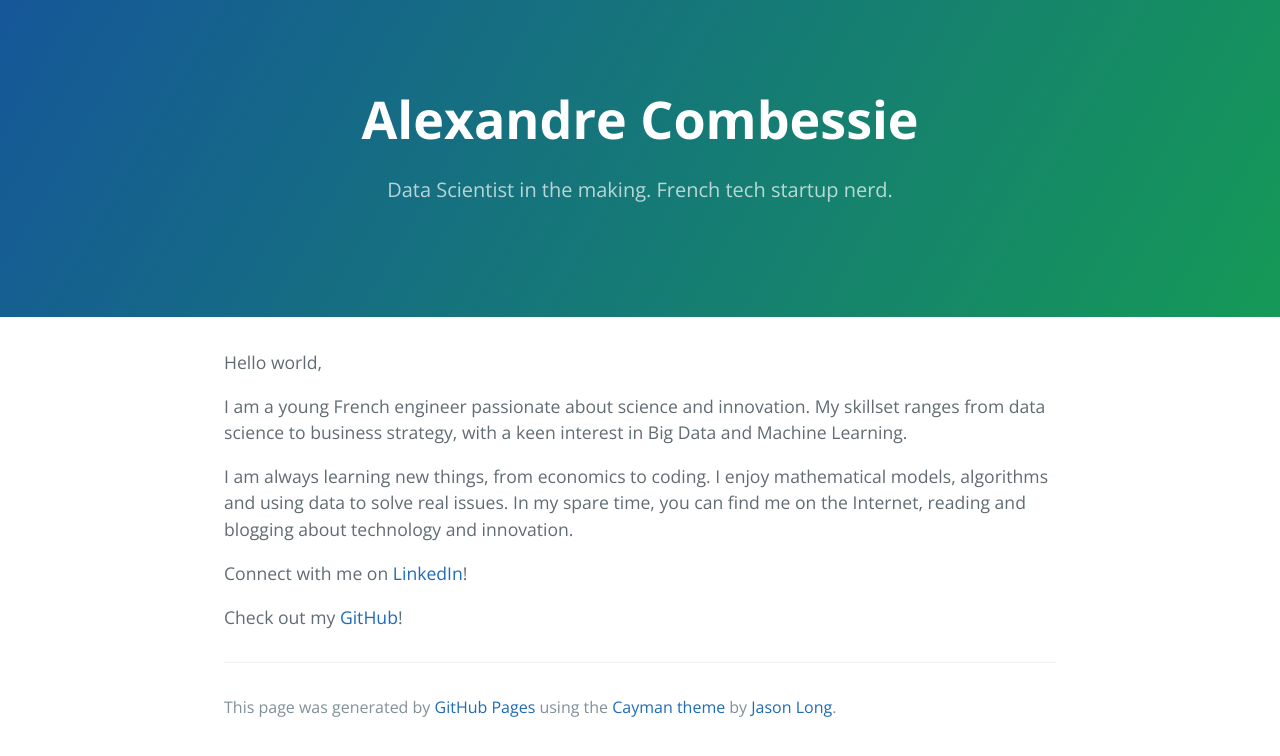
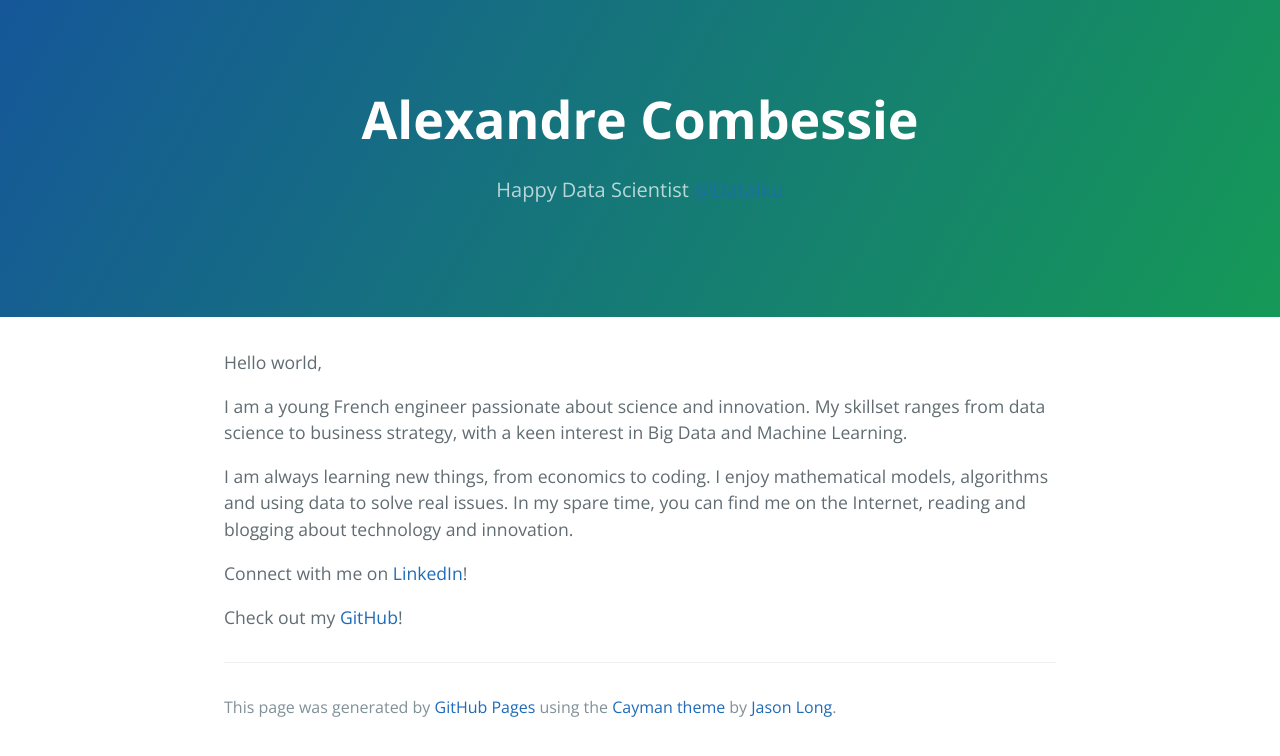
Before and after one commit to alexcombessie/alexcombessie.github.io, a Jekyll site: the page index.html, which Jekyll copies as it is, in a window 1280 px wide. Shown: the top 756 px of the page. Built offline with Jekyll 4.4.1, drawn with Linux system fonts in a browser that asks for light colours.

Commit message:
Add Dataiku to my profile

```diff
--- a/index.html
+++ b/index.html
@@ -12,7 +12,7 @@
   <body>
     <section class="page-header">
       <h1 class="project-name">Alexandre Combessie</h1>
-      <h2 class="project-tagline">Data Scientist in the making. French tech startup nerd.</h2>
+      <h2 class="project-tagline">Happy Data Scientist <a href="https://www.dataiku.com/">@Dataiku</a></h2>
     </section>
 
     <section class="main-content">
```
